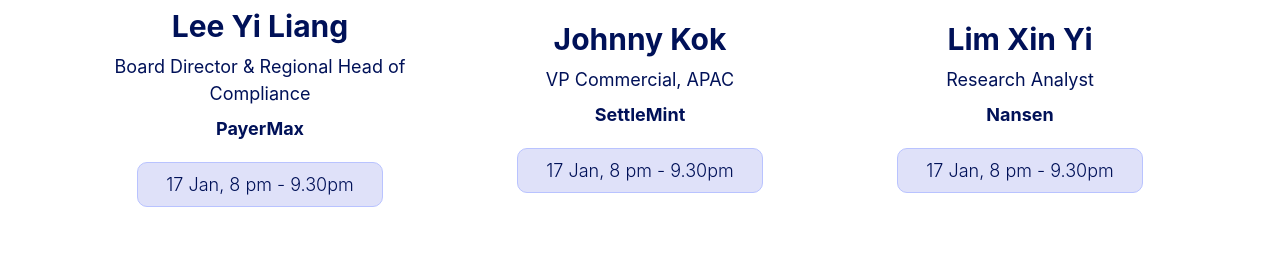
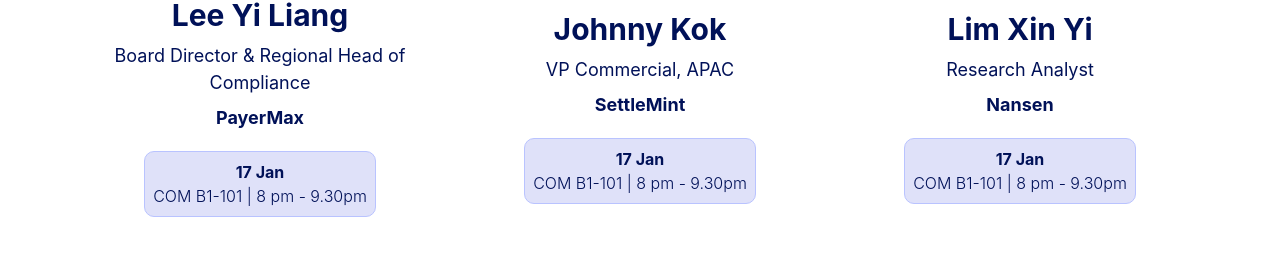
Before and after one commit to NUS-Fintech-Society/SD_Fintech_Month_2023, a Next.js app: page /speakers in a window 1280 px wide. Shown: the part 527-794 px from the top of the page. Built offline with nearby package versions, Linux system fonts and the light colour scheme.

Commit message:
Added locations to speaker page

```diff
--- a/components/Speakers/SpeakersBox/index.tsx
+++ b/components/Speakers/SpeakersBox/index.tsx
@@ -24,8 +24,9 @@
       <OrgText>{speakerInfo.organisation}</OrgText>
       <DetailsFlex>
         <DetailsBox>
+          <DetailsText fontWeight="bold">{speakerInfo.date}</DetailsText>
           <DetailsText>
-            {speakerInfo.date}, {speakerInfo.time}
+            {speakerInfo.location} | {speakerInfo.time}
           </DetailsText>
         </DetailsBox>
         {/* <DetailsBox>
--- a/components/Speakers/SpeakersBox/styles.tsx
+++ b/components/Speakers/SpeakersBox/styles.tsx
@@ -75,15 +75,17 @@
     flexDirection: 'row',
     justifyContent: 'space-around',
     mb: '0', //["2", "8"] for responsiveness
+    // padding: '2',
   },
 });
 
 export const DetailsText = chakra(Text, {
   baseStyle: {
+    textAlign: 'center',
     fontWeight: 'light',
-    fontSize: ['md', 'md', 'lg'],
+    fontSize: ['md', 'md', 'md'],
     color: 'brand.primary',
-    padding: ['1', '2', '2'],
+    // padding: ['0', '0', '0'],
   },
 });
 
@@ -94,6 +96,7 @@
     background: '#DFE1F9',
     border: '1px solid #B9C3FF',
     borderRadius: '10px',
+    padding: '2',
   },
 });
 
--- a/data/Speakers.ts
+++ b/data/Speakers.ts
@@ -7,6 +7,7 @@
     time: '8 pm - 9.30pm',
     image:
       'https://media.vanityfair.com/photos/5c82940e52ce6720b360804c/master/pass/elon-musk-security-clearance.jpg',
+    location: 'COM B1-101',
     title: 'Board Director & Regional Head of Compliance',
     organisation: 'PayerMax',
     description:
@@ -18,6 +19,7 @@
     time: '8 pm - 9.30pm',
     image:
       'https://images.moneycontrol.com/static-mcnews/2021/05/vitalik-Buterin-ethereum.jpg?impolicy=website&width=1600&height=900',
+    location: 'COM B1-101',
     title: 'VP Commercial, APAC',
     organisation: 'SettleMint',
     description:
@@ -28,6 +30,7 @@
     date: '17 Jan',
     time: '8 pm - 9.30pm',
     image: 'https://i.insider.com/6345b69bd2050f0011d3d246?width=700',
+    location: 'COM B1-101',
     title: 'Research Analyst',
     organisation: 'Nansen',
     description:
@@ -38,6 +41,7 @@
     date: '17 Jan',
     time: '8 pm - 9.30pm',
     image: 'https://i.insider.com/6345b69bd2050f0011d3d246?width=700',
+    location: 'COM B1-101',
     title: 'Software Engineer',
     organisation: 'Pyth',
     description:
@@ -49,6 +53,7 @@
     time: '8 pm - 9.30pm',
     image:
       'https://images.moneycontrol.com/static-mcnews/2021/05/vitalik-Buterin-ethereum.jpg?impolicy=website&width=1600&height=900',
+    location: 'COM B1-101',
     title: 'Vice President, R&D',
     organisation: 'Mastercard',
     description:
@@ -59,6 +64,7 @@
     date: '17 Jan',
     time: '8 pm - 9.30pm',
     image: 'https://i.insider.com/6345b69bd2050f0011d3d246?width=700',
+    location: 'COM B1-101',
     title: 'Co-founder & Chief Innovation Officer',
     organisation: 'Lynx Analytics',
     description:
@@ -69,6 +75,7 @@
     date: '17 Jan',
     time: '8 pm - 9.30pm',
     image: 'https://i.insider.com/6345b69bd2050f0011d3d246?width=700',
+    location: 'COM B1-101',
     title: 'Co-founder & Chief Innovation Officer',
     organisation: 'Visa',
     description:
@@ -80,6 +87,7 @@
     time: '8 pm - 9.30pm',
     image:
       'https://images.moneycontrol.com/static-mcnews/2021/05/vitalik-Buterin-ethereum.jpg?impolicy=website&width=1600&height=900',
+    location: 'COM B1-101',
     title: 'Senior Data Scientist',
     organisation: 'Airwallex',
     description:
@@ -90,6 +98,7 @@
     date: '17 Jan',
     time: '8 pm - 9.30pm',
     image: 'https://i.insider.com/6345b69bd2050f0011d3d246?width=700',
+    location: 'COM B1-101',
     title: 'Core BUIDLer',
     organisation: 'Impossible Finance',
     description:
@@ -100,6 +109,7 @@
     date: '17 Jan',
     time: '8 pm - 9.30pm',
     image: 'https://i.insider.com/6345b69bd2050f0011d3d246?width=700',
+    location: 'COM B1-101',
     title: 'Senior Partnerships Leader APAC',
     organisation: 'Thought Machine',
     description:
@@ -111,6 +121,7 @@
     time: '8 pm - 9.30pm',
     image:
       'https://images.moneycontrol.com/static-mcnews/2021/05/vitalik-Buterin-ethereum.jpg?impolicy=website&width=1600&height=900',
+    location: 'COM B1-101',
     title: 'COO / Ex-COO of SC',
     organisation: 'AMTD Group',
     description:
@@ -121,6 +132,7 @@
     date: '17 Jan',
     time: '8 pm - 9.30pm',
     image: 'https://i.insider.com/6345b69bd2050f0011d3d246?width=700',
+    location: 'COM B1-101',
     title: 'Head of Portfolio Growth',
     organisation: 'Defiance Capital',
     description:
@@ -131,6 +143,7 @@
     date: '17 Jan',
     time: '8 pm - 9.30pm',
     image: 'https://i.insider.com/6345b69bd2050f0011d3d246?width=700',
+    location: 'COM B1-101',
     title: 'CEO',
     organisation: 'SIG',
     description:
@@ -141,6 +154,7 @@
     date: '17 Jan',
     time: '8 pm - 9.30pm',
     image: 'https://i.insider.com/6345b69bd2050f0011d3d246?width=700',
+    location: 'COM B1-101',
     title: 'Investor',
     organisation: 'Saison Capital',
     description:
--- a/types/Speaker.ts
+++ b/types/Speaker.ts
@@ -3,6 +3,7 @@
   date: string;
   time: string;
   image: string;
+  location: string;
   title: string;
   organisation: string;
   description: string;
```
